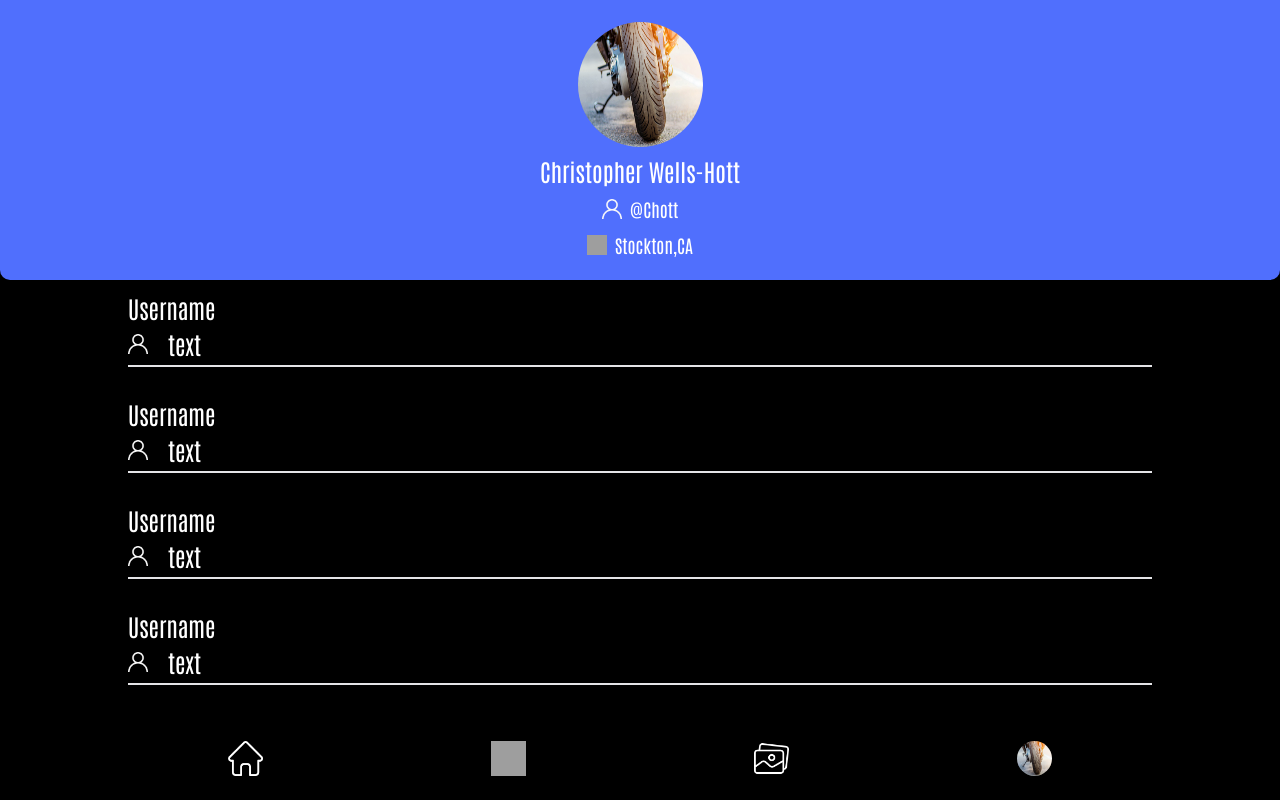
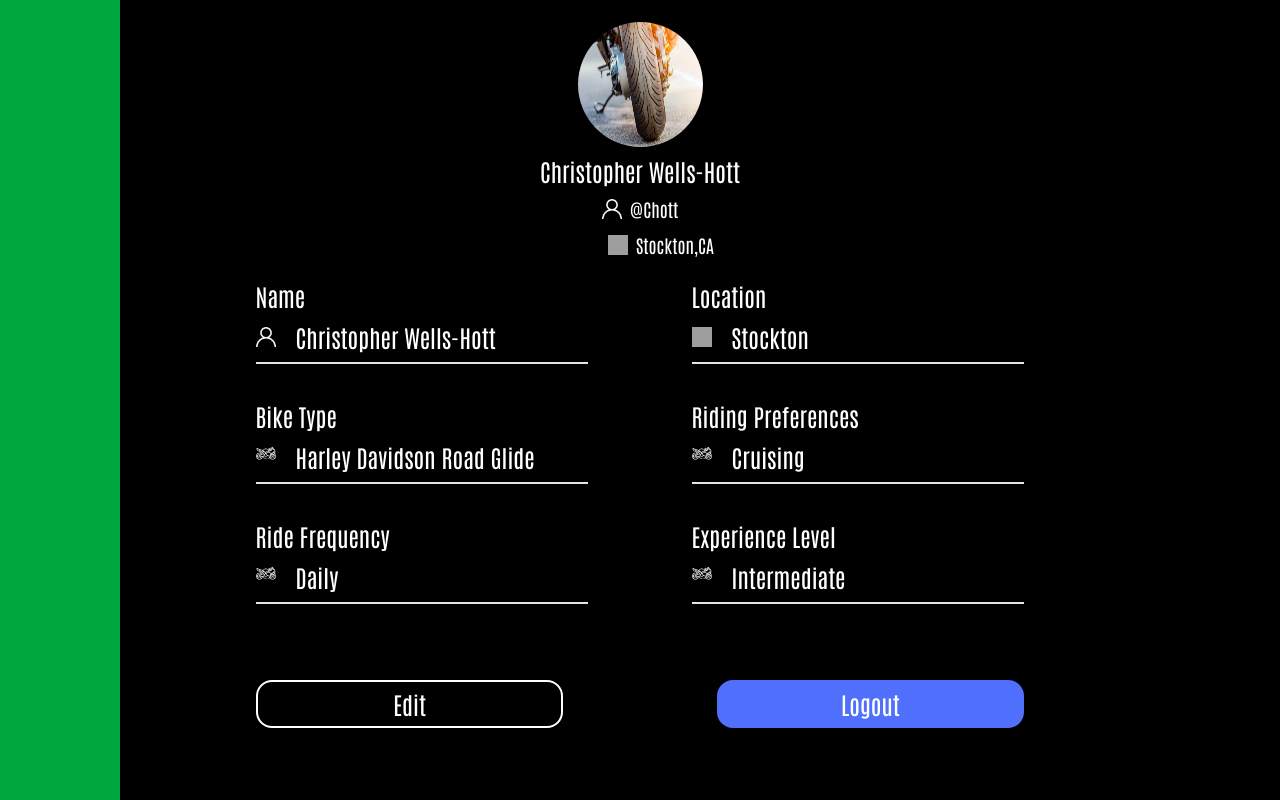
Before and after one commit to Chottcodes/lets_ride_fullstack, a Next.js app: page /pages/profile in a window 1280 px wide. Built offline with nearby package versions, Linux system fonts and the light colour scheme; grey boxes are pictures that could not be loaded.

Commit message:
update to nav bar

```diff
--- a/src/app/pages/profile/page.tsx
+++ b/src/app/pages/profile/page.tsx
@@ -1,72 +1,83 @@
 "use client";
+import DesktopNavBar from "@/components/DesktopNavBar";
 import MobileNavBar from "@/components/MobileNavBar";
+import PrimaryButton from "@/components/PrimaryButton";
 import ProfileDisplay from "@/components/ProfileDisplay";
 import ProfileWithDescription from "@/components/ProfileWithDescription";
 import React from "react";
 
 const page = () => {
   return (
-    <div className="h-screen w-full">
-      <section className="bg-[#506FFD] rounded-b-lg h-[35%] w-full">
+    <div className="h-screen w-full relative">
+        <nav className="bg-green-600 w-[120px] h-full absolute">
+            <DesktopNavBar />
+        </nav>
+      <section className="h-[35%] w-full">
         <ProfileWithDescription
           Name="Christopher Wells-Hott"
           Username="Chott"
           Location="Stockton,CA"
         />
       </section>
-      <main className=" m-auto w-[80%] h-[55%] flex flex-col gap-10 text-white overflow-y-auto">
-        <section className=" h-[20%] w-full pt-3">
+      <main className=" m-auto w-[80%] h-[55%] flex flex-col lg:flex-wrap lg:justify-start lg:items-center lg:w-[65%] lg:h-[50%] gap-10 text-white overflow-y-auto">
+        <section className=" h-[20%] w-full lg:w-[40%]">
           <ProfileDisplay
-            header="Username"
+            header="Name"
             src="/assets/images/user.png"
-            text="text"
+            text="Christopher Wells-Hott"
           />
         </section>
-        <section className=" h-[20%] w-full">
+        <section className=" h-[20%] w-full lg:w-[40%]">
           <ProfileDisplay
-            header="Username"
-            src="/assets/images/user.png"
-            text="text"
+            header="Bike Type"
+            src="/assets/images/motorbike.png"
+            text="Harley Davidson Road Glide"
           />
         </section>
-        <section className=" h-[20%] w-full">
+        <section className=" h-[20%] w-full lg:w-[40%]">
           <ProfileDisplay
-            header="Username"
-            src="/assets/images/user.png"
-            text="text"
+            header="Ride Frequency"
+            src="/assets/images/motorbike.png"
+            text="Daily"
           />
         </section>
-        <section className=" h-[20%] w-full">
+        <section className=" h-[20%] w-full lg:w-[40%]">
           <ProfileDisplay
-            header="Username"
-            src="/assets/images/user.png"
-            text="text"
+            header="Location"
+            src="/assets/images/location.png"
+            text="Stockton"
           />
         </section>
-        <section className=" h-[20%] w-full">
+        <section className=" h-[20%] w-full lg:w-[40%]">
           <ProfileDisplay
-            header="Username"
-            src="/assets/images/user.png"
-            text="text"
+            header="Riding Preferences"
+            src="/assets/images/motorbike.png"
+            text="Cruising"
           />
         </section>
-        <section className=" h-[20%] w-full">
+        <section className=" h-[20%] w-full lg:w-[40%]">
           <ProfileDisplay
-            header="Username"
-            src="/assets/images/user.png"
-            text="text"
-          />
-        </section>
-        <section className=" h-[20%] w-full">
-          <ProfileDisplay
-            header="Username"
-            src="/assets/images/user.png"
-            text="text"
+            header="Experience Level"
+            src="/assets/images/motorbike.png"
+            text="Intermediate"
           />
         </section>
       </main>
-      <footer className="w-full h-[5%] bg-black flex justify-center items-end">
-      <MobileNavBar/>
+      <section className="flex lg:w-[60%] lg:h-[6%] lg:m-auto lg:justify-between">
+        <div className="w-[40%]">
+          <PrimaryButton buttonText="Edit" isBackgroundDark={true} />
+        </div>
+        <div className="w-[40%]">
+          <PrimaryButton buttonText="Logout" isBackgroundDark={false} />
+        </div>
+      </section>
+      <footer className="w-full h-[5%] lg:hidden bg-black flex justify-center items-end">
+        <MobileNavBar
+          isHomeOn={false}
+          isLocationOn={false}
+          isGalleryOn={false}
+          isProfileOn={true}
+        />
       </footer>
     </div>
   );
--- /dev/null
+++ b/src/components/DesktopNavBar.tsx
@@ -0,0 +1,11 @@
+import React from 'react'
+
+const DesktopNavBar = () => {
+  return (
+    <nav className='w-full h-full'>
+
+    </nav>
+  )
+}
+
+export default DesktopNavBar
--- a/src/components/MobileNavBar.tsx
+++ b/src/components/MobileNavBar.tsx
@@ -1,65 +1,72 @@
-'use client'
-import Image from 'next/image'
-import React, { useState } from 'react'
-
-const MobileNavBar = () => {
-    const [activeButton, setActiveButton] = useState<string>('');
-    const [isHomeOn,setIsHomeOn] = useState<boolean>(false)
-    const [isLocationOn,setIsLocationOn] = useState<boolean>(false)
-    const [isGalleryOn,setGalleryOn] = useState<boolean>(false)
-    const [isProfileOn,setProfileOn] = useState<boolean>(false)
-
-    const boolArr= [isHomeOn,isLocationOn,isGalleryOn,isProfileOn];
-
-
-    const handleButtonClick = (button: string) => {
-        setIsHomeOn(false);
-        setIsLocationOn(false);
-        setGalleryOn(false);
-        setProfileOn(false);
-        if (button === 'home') {
-          setIsHomeOn(true);
-        } else if (button === 'location') {
-          setIsLocationOn(true);
-        } else if (button === 'gallery') {
-          setGalleryOn(true);
-        } else if (button === 'profile') {
-          setProfileOn(true);
+"use client";
+import Image from "next/image";
+import React, { useState } from "react";
+interface propTypes {
+  isHomeOn: boolean;
+  isLocationOn: boolean;
+  isGalleryOn: boolean;
+  isProfileOn: boolean;
 }
+const MobileNavBar = (prop: propTypes) => {
+  const { isHomeOn, isLocationOn, isGalleryOn, isProfileOn } = prop;
+  const handleHomeButton = () => {
+    //Redirect to home
   };
-
+  const handleLocationButton = () => {
+    //Redirect to Location page
+  };
+  const handleGalleryButton = () => {
+    //reditrect to Gallery Page
+  };
+  const handleProfileButton = () => {
+    //redirect to profile page
+  };
   return (
-    <nav className="w-full h-[10%] flex justify-evenly items-center">
-            <button onClick={() => handleButtonClick('home')}>
+    <nav className="w-full h-[10%] lg:hidden flex justify-evenly items-center">
+      <button onClick={handleHomeButton}>
         <Image
           className="h-[35px] w-[35px]"
-                    src={isHomeOn ? '/assets/images/home(2).png' : '/assets/images/home(1).png'}
+          src={
+            isHomeOn
+              ? "/assets/images/home(2).png"
+              : "/assets/images/home(1).png"
+          }
           width={100}
           height={100}
           alt="Home Icon"
         />
       </button>
-            <button onClick={() => handleButtonClick('location')}>
+      <button onClick={handleLocationButton}>
         <Image
           className="h-[35px] w-[35px]"
-                    src={isLocationOn ? '/assets/images/location(1).png' : '/assets/images/location.png'}
+          src={
+            isLocationOn
+              ? "/assets/images/location(1).png"
+              : "/assets/images/location.png"
+          }
           width={100}
           height={100}
           alt="Location Icon"
         />
       </button>
-            <button onClick={() => handleButtonClick('gallery')}>
+      <button onClick={handleGalleryButton}>
         <Image
           className="h-[35px] w-[35px]"
-                    src={isGalleryOn ? '/assets/images/gallery(1).png' : '/assets/images/gallery.png'}
+          src={
+            isGalleryOn
+              ? "/assets/images/gallery(1).png"
+              : "/assets/images/gallery.png"
+          }
           width={100}
           height={100}
           alt="Gallery Icon"
         />
       </button>
       <button
-                onClick={() => handleButtonClick('profile')}
-                className={`${isProfileOn ? 'border-2 border-blue-700' : 'border-none'} rounded-full overflow-hidden`}
+        onClick={handleProfileButton}
+        className={`${
+          isProfileOn ? "border-2 border-blue-700" : "border-none"
+        } rounded-full overflow-hidden`}
       >
         <Image
           className="h-[35px] w-[35px]"
@@ -70,7 +77,7 @@ const MobileNavBar = () => {
         />
       </button>
     </nav>
-  )
-}
+  );
+};
 
-export default MobileNavBar
+export default MobileNavBar;
--- a/src/components/ProfileWithDescription.tsx
+++ b/src/components/ProfileWithDescription.tsx
@@ -8,16 +8,16 @@ interface propTypes {
 const ProfileWithDescription = (props:propTypes) => {
   const {Name,Username,Location} = props
   return (
-    <section className='w-full h-full flex flex-col justify-center items-center gap-2 text-2xl text-white'>
+    <section className='w-full h-full flex flex-col justify-center items-center gap-2 text-2xl text-white transform-all duration-300'>
       <header className=" h-[125px] w-[125px] bg-green-800 flex justify-center items-center rounded-full overflow-hidden">
       <Image className='w-full h-full' src={"/assets/images/motorcycle-tires.jpg"} width={100} height={100} alt='motorcycle tires' />
       </header>
       <h1>{Name}</h1>
-      <figure className="w-[35%] h-[10%] text-lg flex justify-center items-center gap-2">
+      <figure className="w-[30%] h-[10%] text-lg flex justify-center items-center gap-2">
         <Image className='h-[20px] w-[20px]' src={"/assets/images/user.png"} width={100} height={100} alt='Icon'/>
         <figcaption>{`@${Username}`}</figcaption>
       </figure>
-      <figure className="w-[35%] h-[10%] text-lg flex justify-center items-center gap-2">
+      <figure className="w-[30%] h-[10%] md:w-[15%] lg:w-[5%] text-lg flex justify-evenly items-center gap-2">
       <Image className='h-[20px] w-[20px]' src={"/assets/images/location.png"} width={100} height={100} alt='Icon'/>
       <figcaption>{Location}</figcaption>
       </figure>
```
Lines whose indentation alone changed are shown as unchanged.
